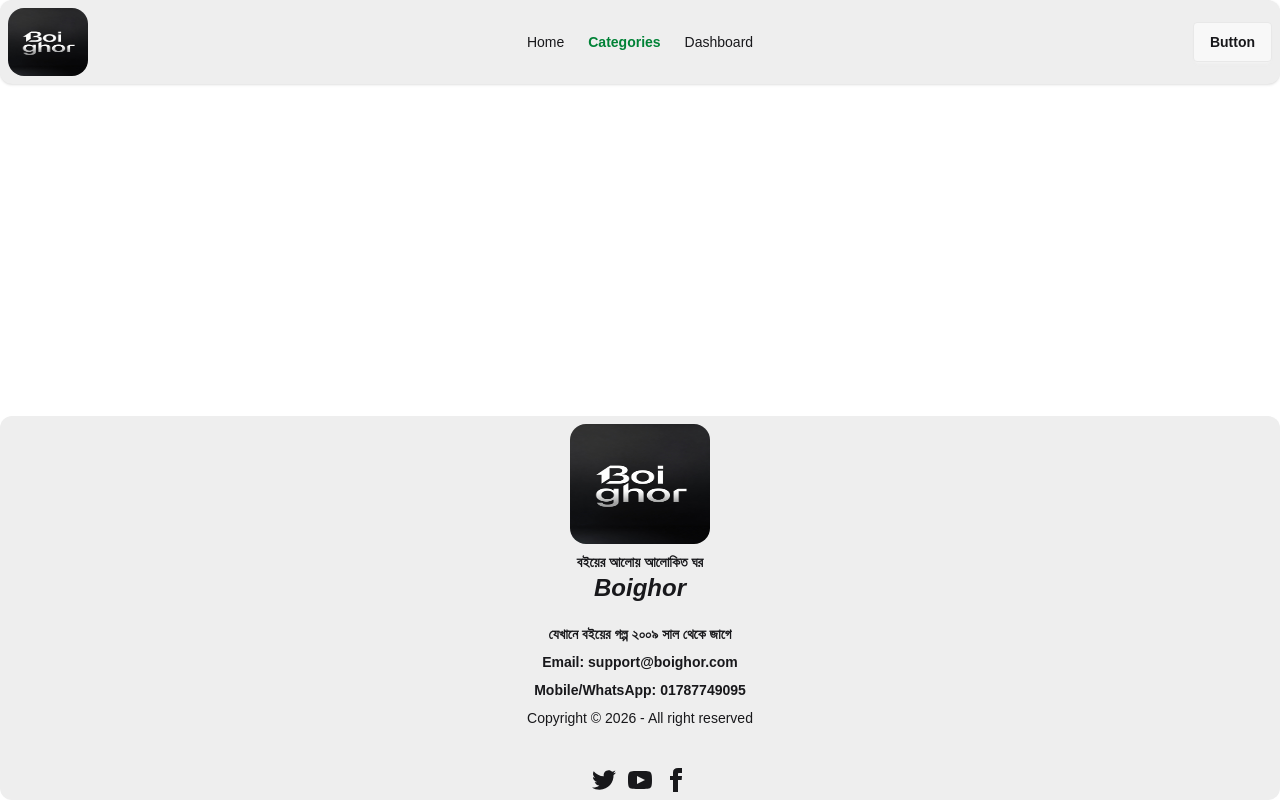
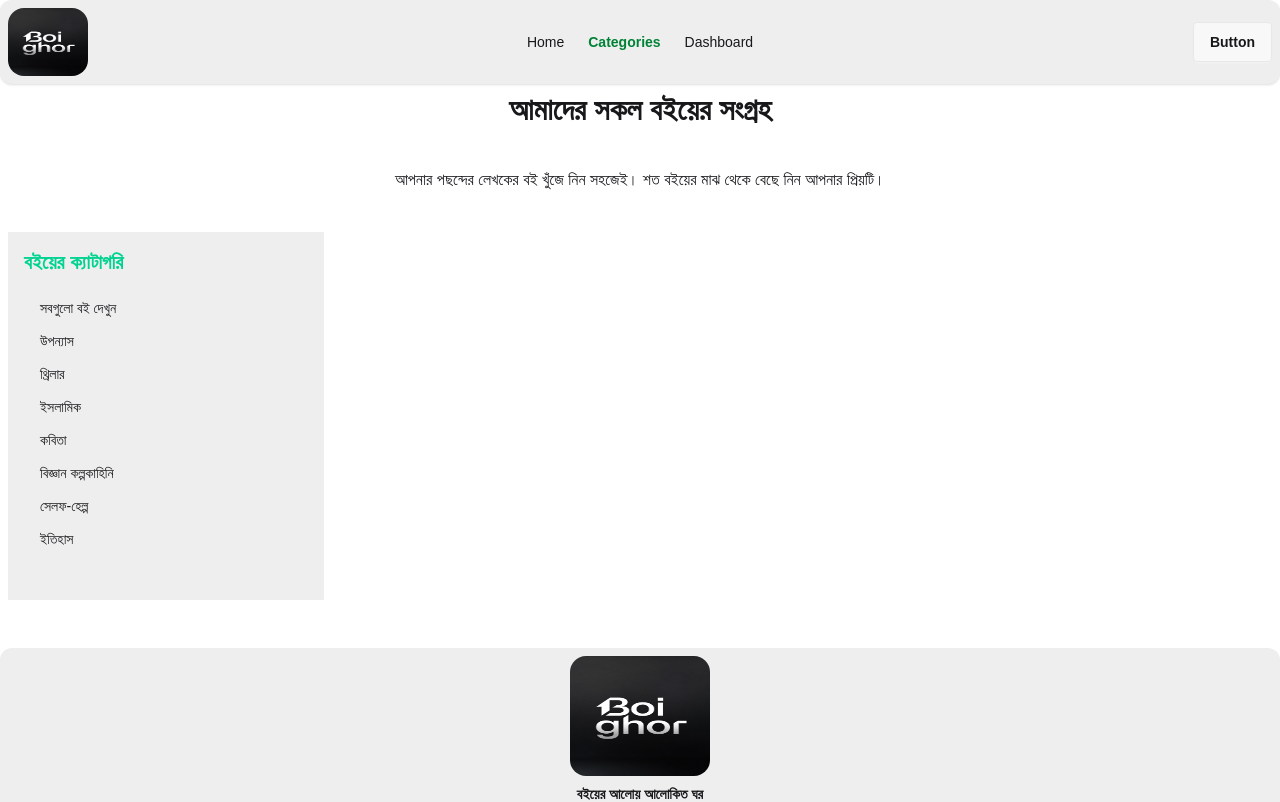
Before and after one commit to fuadhasan199/Boighor-Client, a React (Vite) app: page /categories in a window 1280 px wide. Shown: the top 802 px of the page. Built offline with nearby package versions, Linux system fonts and the light colour scheme.

Commit message:
categories page side bar

```diff
--- a/src/Page/Categories.jsx
+++ b/src/Page/Categories.jsx
@@ -2,7 +2,40 @@ import React from 'react';
 
 const Categories = () => {
     return (
-        <div>
+        <div className='container mx-auto p-2 rounded-md bg-base-100'>
+         <h1 className='text-3xl font-bold text-center mb-10'>আমাদের সকল বইয়ের সংগ্রহ</h1>
+         <p className='text-center mt-2 mb-10'>আপনার পছন্দের লেখকের বই খুঁজে নিন সহজেই। শত বইয়ের মাঝ থেকে বেছে নিন আপনার প্রিয়টি।</p>
+
+
+         <div className="mt-10 mb-10 flex flex-col md:flex-row gap-5 ">
+
+            <aside className='w-full md:w-1/4 bg-base-300 p-4 '>
+            <div className="mb-6 rounded-2xl ">
+                <h1 className='font-bold mb-3 text-success text-xl '>বইয়ের ক্যাটাগরি</h1>
+
+                <ul className='menu bg-transparent p-1 '>
+                    <li><a className="active">সবগুলো বই দেখুন</a></li>
+                    <li><a>উপন্যাস</a></li>
+                    <li><a>থ্রিলার</a></li>
+                    <li><a>ইসলামিক</a></li>
+                    <li><a>কবিতা</a></li>
+                    <li><a>বিজ্ঞান কল্পকাহিনি</a></li>
+                    <li><a>সেলফ-হেল্প</a></li>
+                    <li><a>ইতিহাস</a></li>
+
+                </ul>
+
+            </div>
+
+
+
+
+            </aside>
+
+
+
+         </div>
+
 
         </div>
     );
--- a/src/Page/Home.jsx
+++ b/src/Page/Home.jsx
@@ -21,7 +21,7 @@ const Home = () => {
       <h1 className='text-3xl font-bold text-gray-800 text-center mb-2'>নতুন আসা বইসমূহ</h1>
       <p className='text-lg text-blue-600 font-medium text-center mb-8'>বইয়ের দুনিয়ায় নতুন কী আসলো? এক পলকে দেখে নিন আমাদের লেটেস্ট কালেকশন।</p>
 
-         <div className=" mt-5 mb-5 ml-5 text-xl font-bold">বইয়ের সংখ্যা  ঃ ৬ টি</div>
+         <div className=" mt-5 mb-5 ml-5 text-xl font-bold">নতুন আসা বই : ৬ টি</div>
      <div className="grid grid-cols-1 p-2 gap-5 md:grid-cols-3">
 
       {books.slice(3,9).map((book) => (
```
